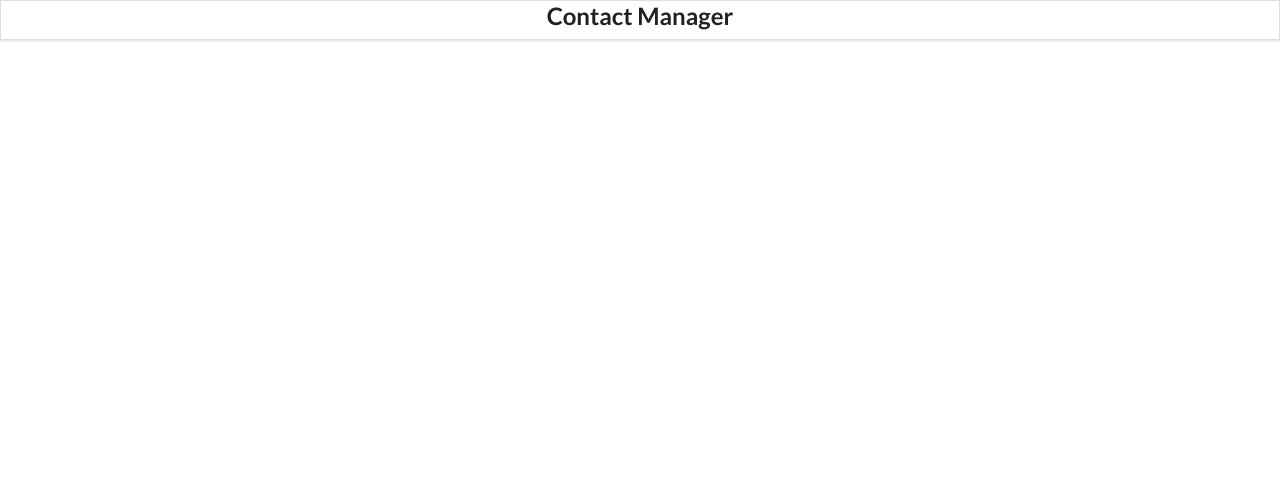
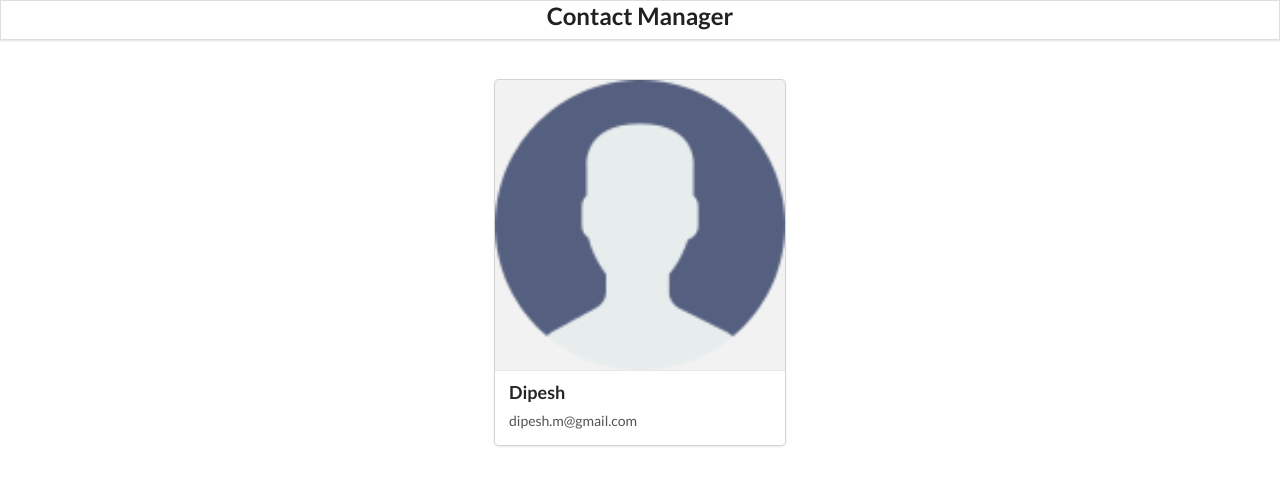
Before and after one commit to chaitanya-sai-neeli/React-Practice, a React (Vite) app: page /contact/1 in a window 1280 px wide. Before the commit this address had no page. Shown: the top 486 px of the page. Built offline with nearby package versions, Linux system fonts and the light colour scheme.

Commit message:
Added static contact details component

```diff
--- a/src/components/AddContact.jsx
+++ b/src/components/AddContact.jsx
@@ -15,7 +15,7 @@
     }
     addContactsHandler(contact);
     setContact({ name: "", email: "" });
-    console.log({ addContactsHandler, location, navigate, params });
+    // console.log({ addContactsHandler, location, navigate, params });
     navigate("/");
   };
 
--- a/src/components/App.jsx
+++ b/src/components/App.jsx
@@ -4,6 +4,7 @@
 import { useEffect, useRef, useState } from "react";
 import { v4 as uuidv4 } from "uuid";
 import { BrowserRouter as Router, Routes, Route } from "react-router-dom";
+import ContactDetails from "./ContactDetails";
 
 function App() {
   // const contacts = [
@@ -60,6 +61,7 @@
               />
             }
           />
+          <Route path="/contact/:id" element={<ContactDetails />} />
         </Routes>
         {/* <AddContact addContactsHandler={addContactsHandler} />
         <ContactList
--- a/src/components/ContactCard.jsx
+++ b/src/components/ContactCard.jsx
@@ -1,5 +1,6 @@
 import React from "react";
 import user from "../assets/user.png";
+import { Link } from "react-router-dom";
 
 const ContactCard = ({ contact, clickHandler }) => {
   const { id, name, email } = contact;
@@ -15,10 +16,12 @@
           width: "100%",
         }}
       >
-        <div>
-          <div className="header">{name}</div>
-          <div>{email}</div>
-        </div>
+        <Link to={`/contact/${id}`}>
+          <div>
+            <div className="header">{name}</div>
+            <div>{email}</div>
+          </div>
+        </Link>
         <i
           className="large trash alternate outline icon"
           style={{ color: "red", cursor: "pointer" }}
--- /dev/null
+++ b/src/components/ContactDetails.jsx
@@ -0,0 +1,19 @@
+import user from "../assets/user.jpg";
+
+const ContactDetails = () => {
+  return (
+    <div className="main" style={{ position: "relative", top: "80px" }}>
+      <div className="ui card centered">
+        <div className="image">
+          <img src={user} alt="user" />
+        </div>
+        <div className="content">
+          <div className="header">Dipesh</div>
+          <div className="description">dipesh.m@gmail.com</div>
+        </div>
+      </div>
+    </div>
+  );
+};
+
+export default ContactDetails;
```
Also changed, not shown: src/assets/user.jpg (added).
